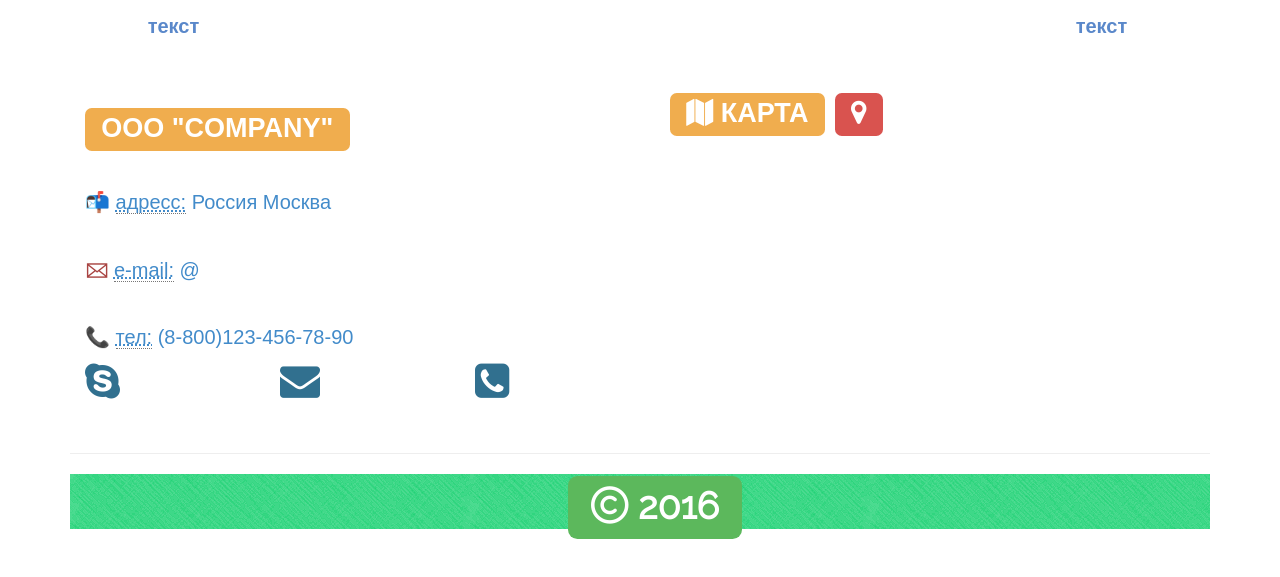
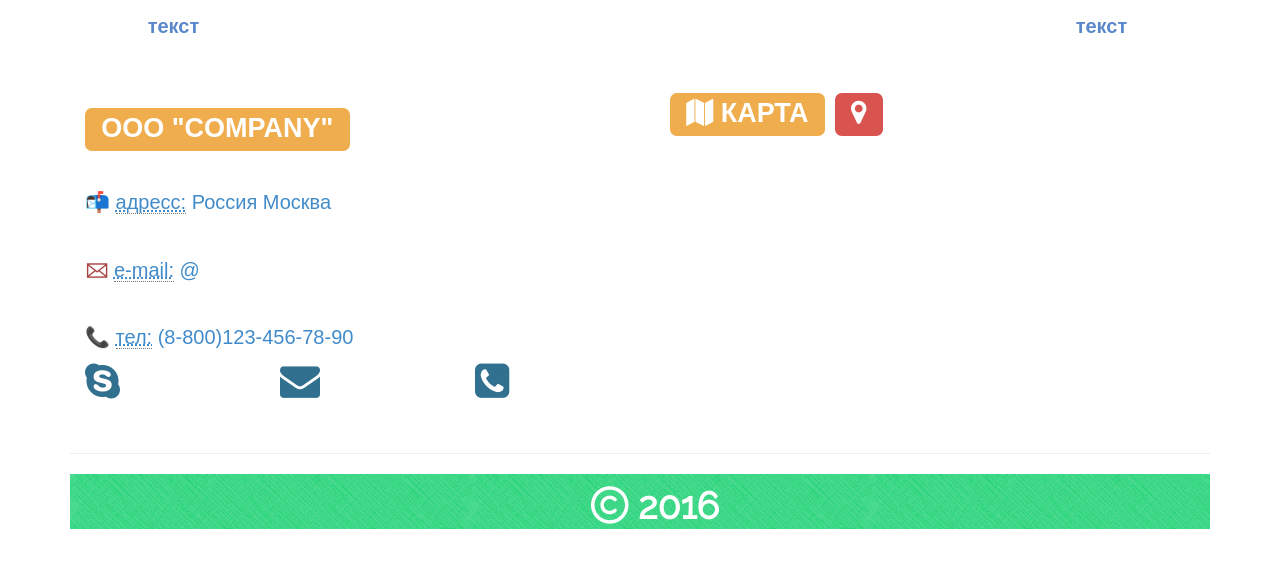
Before and after one commit to C-R-Y-P-T-X/egorum.github.io, a plain HTML site: page index.html in a window 1280 px wide. Shown: the part 910-1487 px from the top of the page. Drawn offline with Linux system fonts and the light colour scheme; a script that the page names is missing; files whose address does not match are found by name.

Commit message:
Update index.html

```diff
--- a/index.html
+++ b/index.html
@@ -723,7 +723,7 @@
             <div class="row">
                 <div class="col-md-12">
                     <div class="product-bit-title text-center">
-                        <h2><center> <strong> <span class="label label-success p-y-3" style="cursor:pointer" href="#"  data-toggle="modal" data-target="#modal2" href="#"><i class="fa fa-copyright fa-1x"></i> 2016</span> </strong> </center></h2>
+                        <h2><center> <strong> <span class="label label-muted p-y-3" style="cursor:pointer" href="#"  data-toggle="modal" data-target="#modal2" href="#"><i class="fa fa-copyright fa-1x"></i> 2016</span> </strong> </center></h2>
                     </div>
                 </div>
             </div>
```
